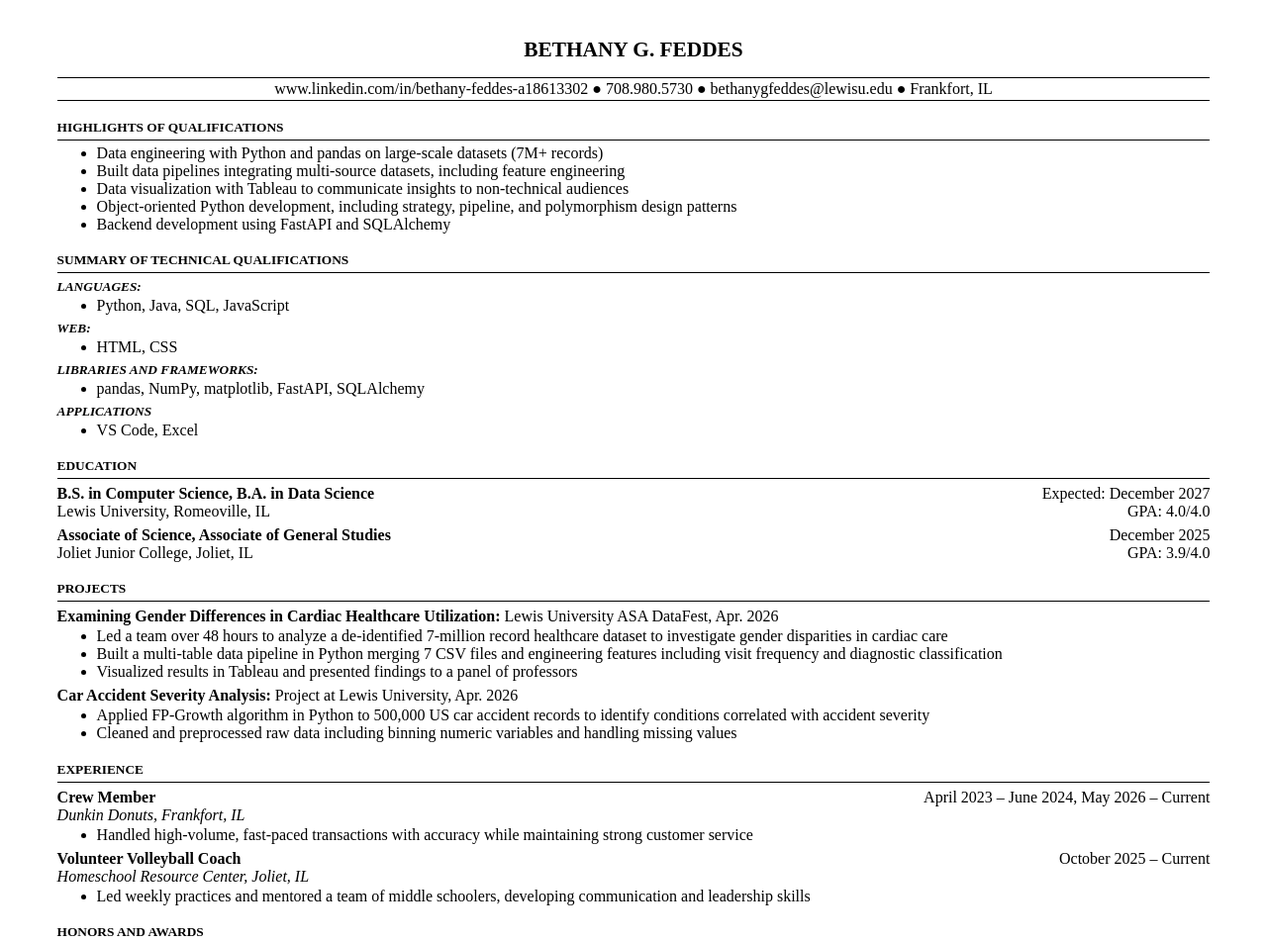
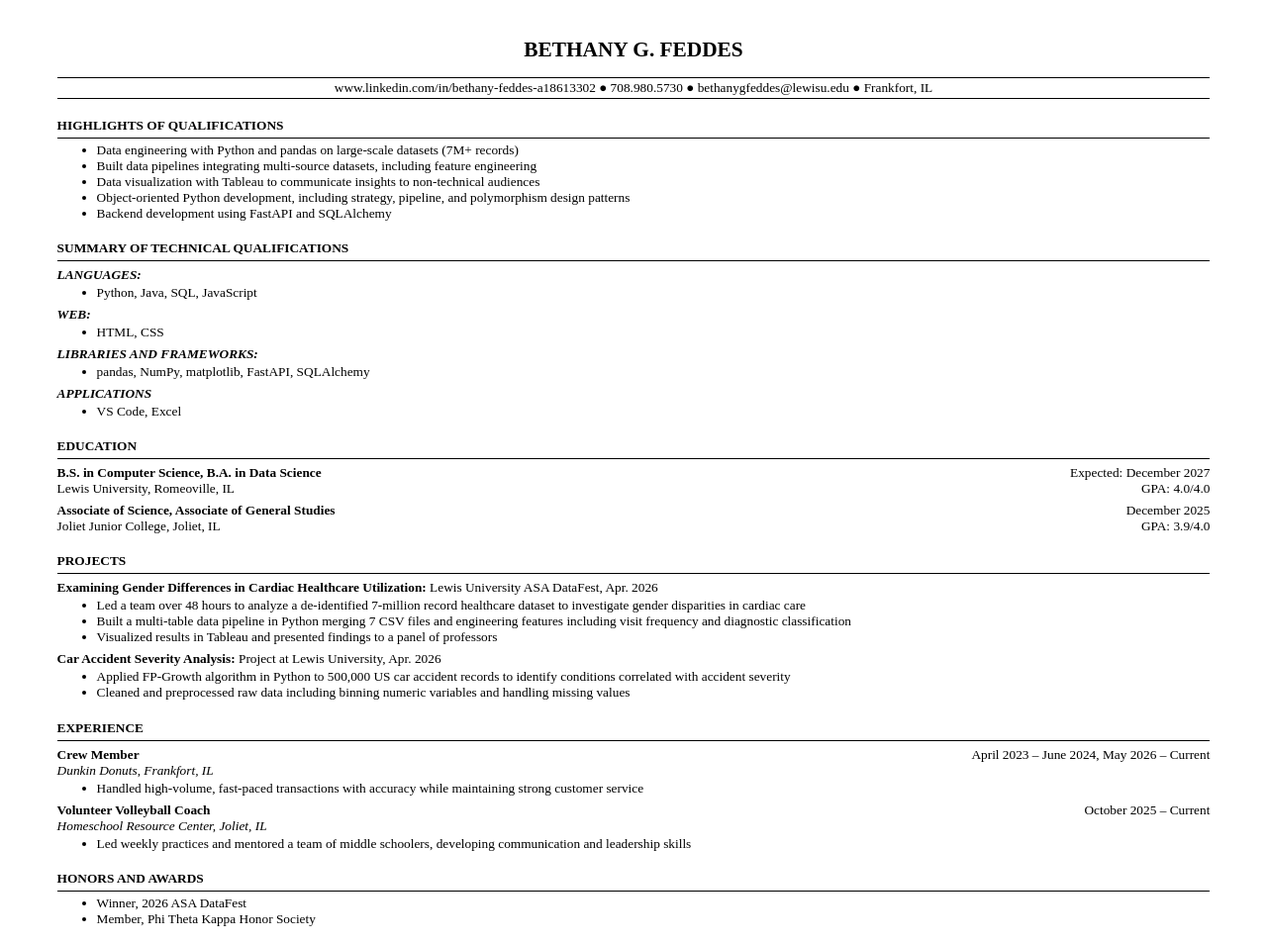
Before and after one commit to bethfeddes/web-resume, a plain HTML site: page index.html in a window 1280 px wide. Shown: the top 953 px of the page at 99% size. Drawn offline with Linux system fonts and the light colour scheme.

Commit message:
Bug fixes + formatting fix

```diff
--- a/index.css
+++ b/index.css
@@ -3,6 +3,7 @@ body {
     font-family: 'Times New Roman', Times, serif;
     margin-left: 0.6in;
     margin-right: 0.6in;
+    font-size: 10pt;
 }
 
 h1 {
@@ -111,6 +112,10 @@ h2 + hr {
   margin-top: 2px;
 }
 
+.exp-title, .exp-date, .exp-location {
+    font-size: 10pt;
+}
+
 @media print {
     @page {
         margin: 0.5in;
@@ -120,7 +125,7 @@ h2 + hr {
         margin: 0;
     }
 
-    h2, .edu-entry, .exp-entry, proj-header, ul {
+    h2, .edu-entry, .exp-entry, .proj-header, ul {
         break-inside: avoid;
     }
 }
```
